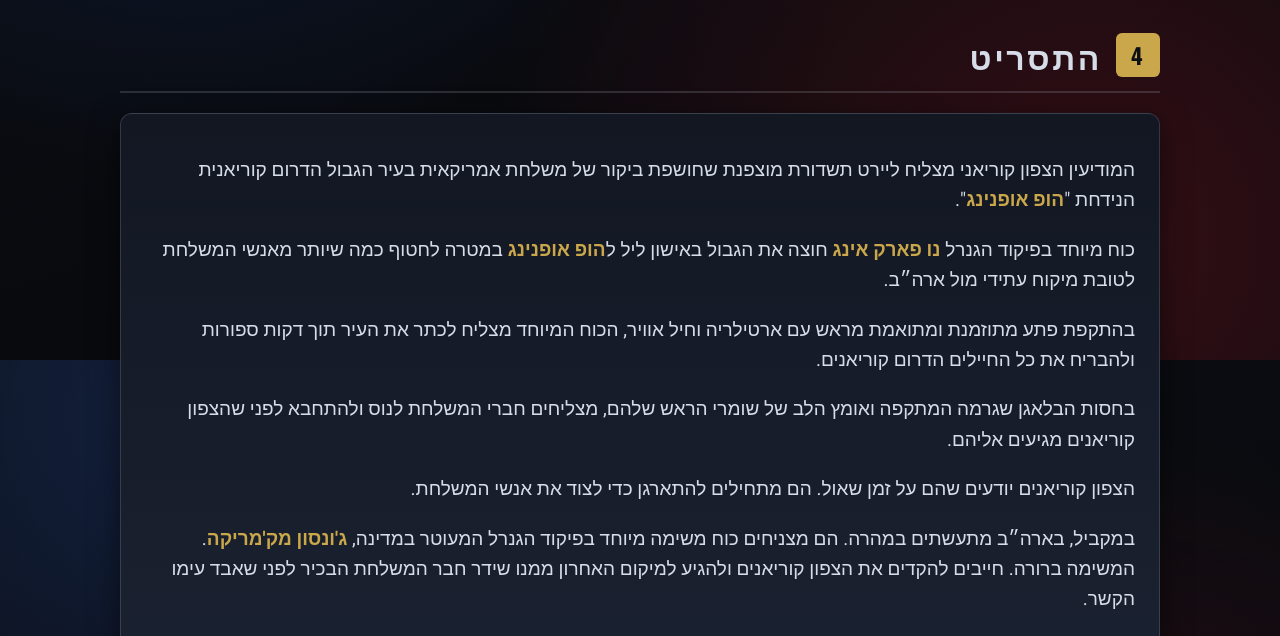
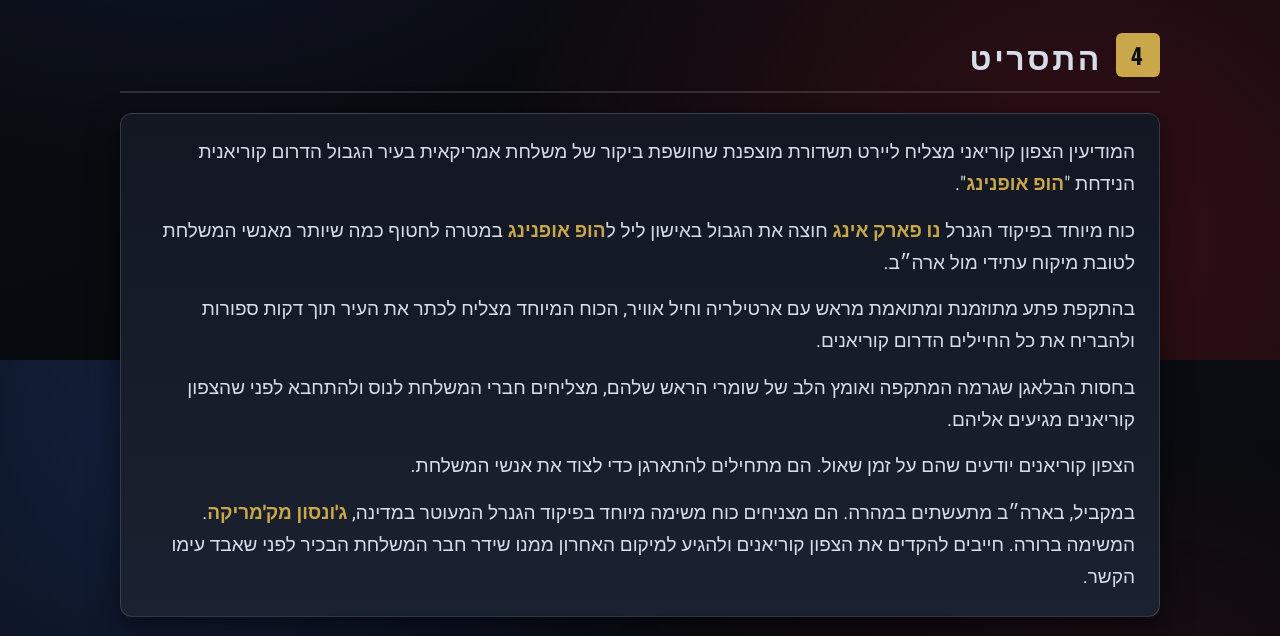
Before and after one commit to BarakHoo/airsoft-scenario-korea, a plain HTML site: page index.html in a window 1280 px wide. Shown: the part 2040-2676 px from the top of the page. Drawn offline with nearby package versions, Linux system fonts and the light colour scheme.

Commit message:
Fix story layout: inline names, paragraph spacing

```diff
--- a/index.html
+++ b/index.html
@@ -253,7 +253,9 @@
   .ban li::before { content: "\2715"; color: var(--nk-red-bright); font-size: 15px; top: 3px; }
   .allow li::before { content: "\2713"; color: var(--green-tag); font-size: 15px; top: 3px; }
   .card ul.clean b { display: inline; color: inherit; margin: 0; }
-  .card.lede b { display: inline; margin: 0; }
+  .lede p { margin: 0 0 14px; line-height: 1.7; }
+  .lede p:last-child { margin-bottom: 0; }
+  .lede .name { color: var(--gold); font-weight: 800; white-space: nowrap; }
 
   .callout {
     margin-top: 18px;
@@ -563,12 +565,12 @@
       <div class="story-grid">
       <div class="card lede">
 		<p>
-		  <span class="lang-he">המודיעין הצפון קוריאני מצליח ליירט תשדורת מוצפנת שחושפת ביקור של משלחת אמריקאית בעיר הגבול הדרום קוריאנית הנידחת "<b>הופ אופנינג</b>".</span>
-		  <span class="lang-en block">North Korean intelligence intercepts an encrypted transmission revealing a visit by an American delegation to the remote South Korean border city of "<b>Hope Opening</b>".</span>
+		  <span class="lang-he">המודיעין הצפון קוריאני מצליח ליירט תשדורת מוצפנת שחושפת ביקור של משלחת אמריקאית בעיר הגבול הדרום קוריאנית הנידחת "<strong class="name">הופ אופנינג</strong>".</span>
+		  <span class="lang-en block">North Korean intelligence intercepts an encrypted transmission revealing a visit by an American delegation to the remote South Korean border city of "<strong class="name">Hope Opening</strong>".</span>
 		</p>
 		<p>
-		  <span class="lang-he">כוח מיוחד בפיקוד הגנרל <b>נו פארק אינג</b> חוצה את הגבול באישון ליל ל<b>הופ אופנינג</b> במטרה לחטוף כמה שיותר מאנשי המשלחת לטובת מיקוח עתידי מול ארה״ב.</span>
-		  <span class="lang-en block">A special force under General <b>No Park Ing</b> crosses the border in the dead of night into <b>Hope Opening</b>, aiming to capture as many of the delegation members as possible for future bargaining against the USA.</span>
+		  <span class="lang-he">כוח מיוחד בפיקוד הגנרל <strong class="name">נו פארק אינג</strong> חוצה את הגבול באישון ליל ל<strong class="name">הופ אופנינג</strong> במטרה לחטוף כמה שיותר מאנשי המשלחת לטובת מיקוח עתידי מול ארה״ב.</span>
+		  <span class="lang-en block">A special force under General <strong class="name">No Park Ing</strong> crosses the border in the dead of night into <strong class="name">Hope Opening</strong>, aiming to capture as many of the delegation members as possible for future bargaining against the USA.</span>
 		</p>
 		<p>
 		  <span class="lang-he">בהתקפת פתע מתוזמנת ומתואמת מראש עם ארטילריה וחיל אוויר, הכוח המיוחד מצליח לכתר את העיר תוך דקות ספורות ולהבריח את כל החיילים הדרום קוריאנים.</span>
@@ -583,8 +585,8 @@
 		  <span class="lang-en block">The North Koreans know they are on borrowed time. They begin organizing to hunt down the delegation.</span>
 		</p>
 		<p>
-		  <span class="lang-he">במקביל, בארה״ב מתעשתים במהרה. הם מצניחים כוח משימה מיוחד בפיקוד הגנרל המעוטר במדינה, <b>ג'ונסון מק'מריקה</b>.<br />המשימה ברורה. חייבים להקדים את הצפון קוריאנים ולהגיע למיקום האחרון ממנו שידר חבר המשלחת הבכיר לפני שאבד עימו הקשר.</span>
-		  <span class="lang-en block">Meanwhile, the USA quickly regroups and parachutes in a special task force under the nation's most decorated general, <b>Johnson McMerica</b>.<br />The mission is clear: beat the North Koreans to the last location from which the senior delegation member transmitted before contact was lost.</span>
+		  <span class="lang-he">במקביל, בארה״ב מתעשתים במהרה. הם מצניחים כוח משימה מיוחד בפיקוד הגנרל המעוטר במדינה, <strong class="name">ג'ונסון מק'מריקה</strong>.<br />המשימה ברורה. חייבים להקדים את הצפון קוריאנים ולהגיע למיקום האחרון ממנו שידר חבר המשלחת הבכיר לפני שאבד עימו הקשר.</span>
+		  <span class="lang-en block">Meanwhile, the USA quickly regroups and parachutes in a special task force under the nation's most decorated general, <strong class="name">Johnson McMerica</strong>.<br />The mission is clear: beat the North Koreans to the last location from which the senior delegation member transmitted before contact was lost.</span>
 		</p>
       </div>
         <div class="boss-stack">
```
